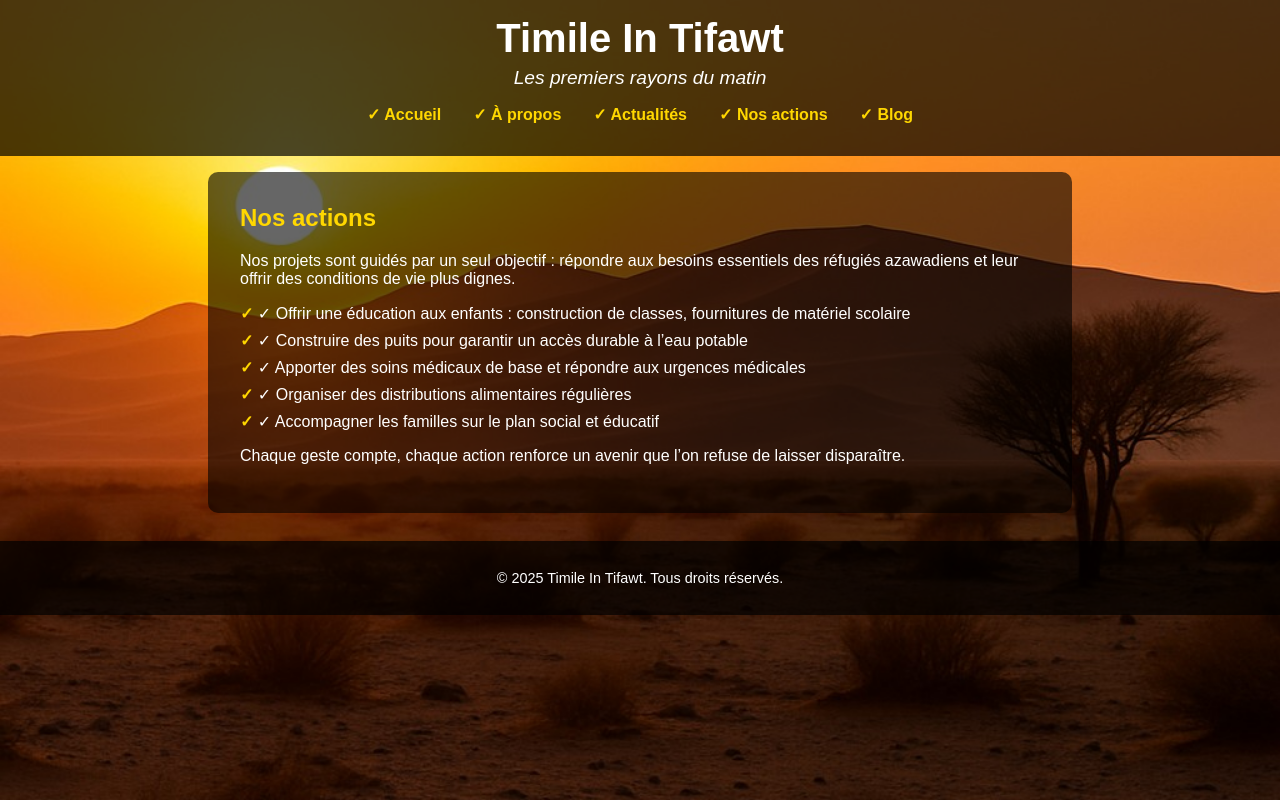
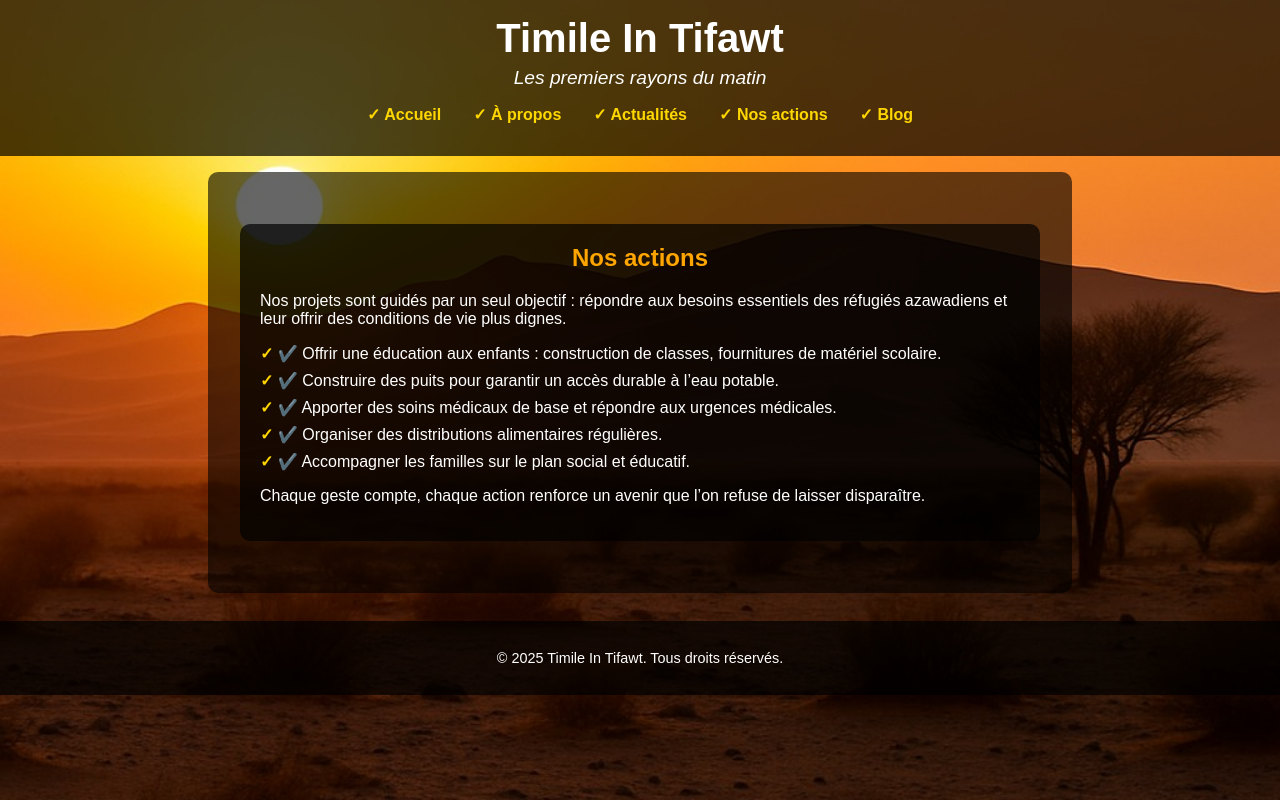
Before and after one commit to TimileInTifawt/TimileInTifawt-site, a plain HTML site: page nos_actions.html in a window 1280 px wide. Drawn offline with Linux system fonts and the light colour scheme.

Commit message:
Update nos_actions.html

```diff
--- a/nos_actions.html
+++ b/nos_actions.html
@@ -5,6 +5,28 @@
     <meta name="viewport" content="width=device-width, initial-scale=1.0">
     <title>Nos actions - Timile In Tifawt</title>
     <link rel="stylesheet" href="style.css">
+    <style>
+        body {
+            background: url('background.jpg') no-repeat center center fixed;
+            background-size: cover;
+            color: white;
+            font-family: Arial, sans-serif;
+            margin: 0;
+        }
+        .container {
+            background-color: rgba(0, 0, 0, 0.7);
+            margin: 20px auto;
+            padding: 20px;
+            max-width: 800px;
+            border-radius: 10px;
+        }
+        h1, h2 {
+            text-align: center;
+        }
+        h2 {
+            color: #FFA500;
+        }
+    </style>
 </head>
 <body>
     <header>
@@ -20,18 +42,22 @@
             </ul>
         </nav>
     </header>
+
     <main>
-        <h2>Nos actions</h2>
-        <p>Nos projets sont guidés par un seul objectif : répondre aux besoins essentiels des réfugiés azawadiens et leur offrir des conditions de vie plus dignes.</p>
-        <ul>
-            <li>✓ Offrir une éducation aux enfants : construction de classes, fournitures de matériel scolaire</li>
-            <li>✓ Construire des puits pour garantir un accès durable à l’eau potable</li>
-            <li>✓ Apporter des soins médicaux de base et répondre aux urgences médicales</li>
-            <li>✓ Organiser des distributions alimentaires régulières</li>
-            <li>✓ Accompagner les familles sur le plan social et éducatif</li>
-        </ul>
-        <p>Chaque geste compte, chaque action renforce un avenir que l’on refuse de laisser disparaître.</p>
+        <div class="container">
+            <h2>Nos actions</h2>
+            <p>Nos projets sont guidés par un seul objectif : répondre aux besoins essentiels des réfugiés azawadiens et leur offrir des conditions de vie plus dignes.</p>
+            <ul>
+                <li>✔️ Offrir une éducation aux enfants : construction de classes, fournitures de matériel scolaire.</li>
+                <li>✔️ Construire des puits pour garantir un accès durable à l’eau potable.</li>
+                <li>✔️ Apporter des soins médicaux de base et répondre aux urgences médicales.</li>
+                <li>✔️ Organiser des distributions alimentaires régulières.</li>
+                <li>✔️ Accompagner les familles sur le plan social et éducatif.</li>
+            </ul>
+            <p>Chaque geste compte, chaque action renforce un avenir que l’on refuse de laisser disparaître.</p>
+        </div>
     </main>
+
     <footer>
         <p>&copy; 2025 Timile In Tifawt. Tous droits réservés.</p>
     </footer>
```
